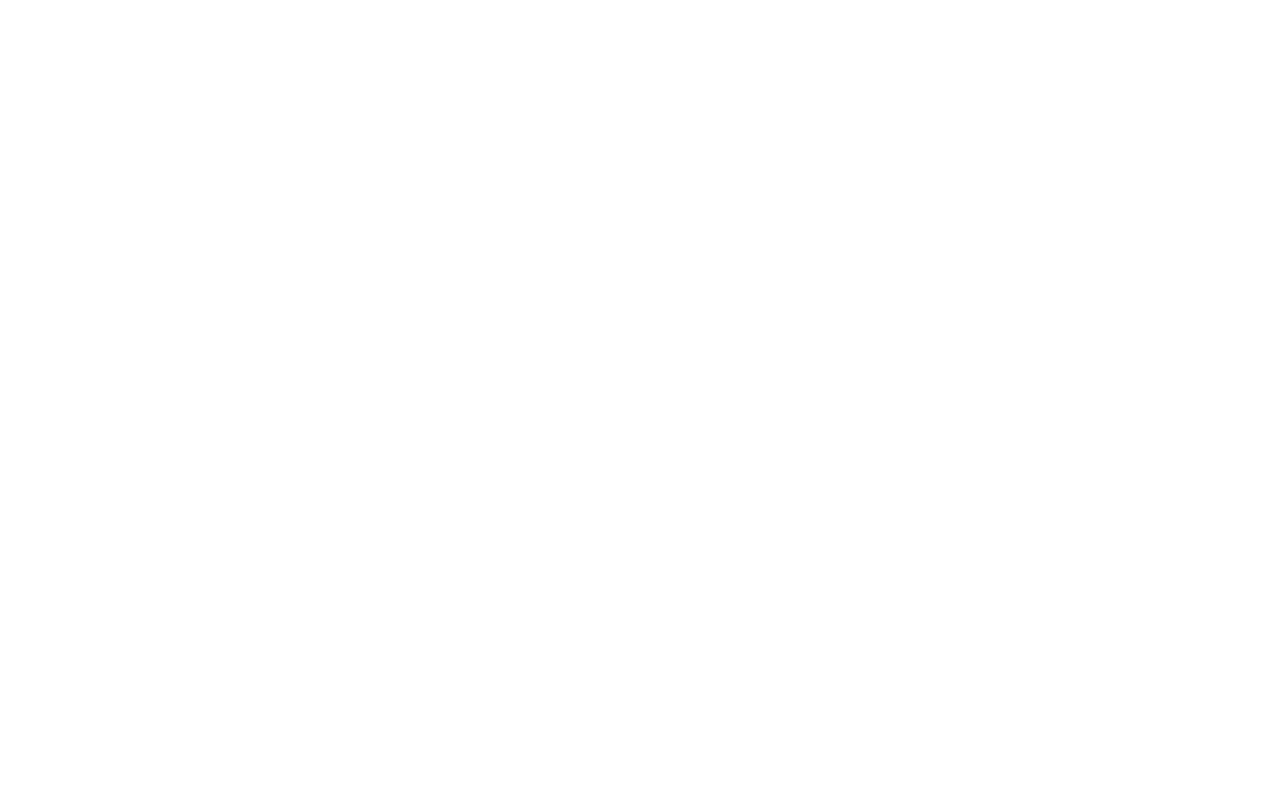
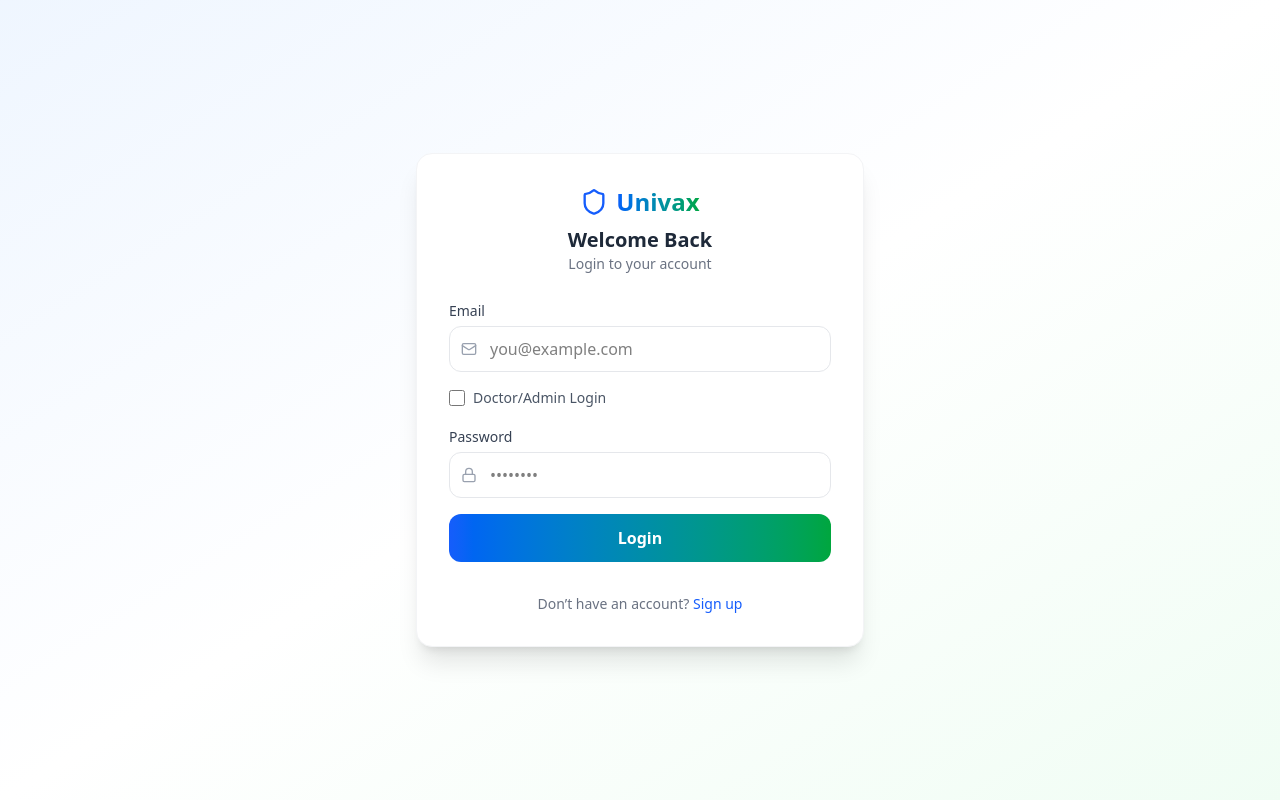
Before and after one commit to JanishaMadunith/UniVax, a React app in the folder Frontend/: page /login in a window 1280 px wide. Before the commit this address had no page. Built offline with nearby package versions, Linux system fonts and the light colour scheme; the HTML template or start-up script is replaced by a standard one.

Commit message:
Login page created

```diff
--- a/Frontend/src/App.jsx
+++ b/Frontend/src/App.jsx
@@ -1,17 +1,36 @@
-import React from 'react'
-import { BrowserRouter as Router, Routes, Route } from "react-router-dom";
-import SignUp from './components/Auth/Signup'
+import React from 'react';
+import { BrowserRouter as Router, Routes, Route, Navigate } from "react-router-dom";
+import SignUp from './components/Auth/Signup';
+import Login from './components/Auth/Login';
+
+// (Optional placeholders for now — you can replace later)
+const PatientDashboard = () => <h1>Patient Dashboard</h1>;
+const DoctorDashboard = () => <h1>Doctor Dashboard</h1>;
+const AdminDashboard = () => <h1>Admin Dashboard</h1>;
 
 function App() {
   return (
     <Router>
       <Routes>
-        <Route path="/" element={<SignUp />} />
+
+        {/* Redirect to signup */}
+        <Route path="/" element={<Navigate to="/signup" />} />
+
+        {/* Auth Routes */}
+        <Route path="/signup" element={<SignUp />} />
+        <Route path="/login" element={<Login />} />
+
+        {/* Role-based Dashboards */}
+        <Route path="/patient/dashboard" element={<PatientDashboard />} />
+        <Route path="/doctor/dashboard" element={<DoctorDashboard />} />
+        <Route path="/admin/dashboard" element={<AdminDashboard />} />
+
         {/* Fallback */}
-        {/* <Route path="*" element={<SignUp />} /> */}
+        <Route path="*" element={<Navigate to="/signup" />} />
+
       </Routes>
     </Router>
-  )
+  );
 }
 
 export default App;
--- /dev/null
+++ b/Frontend/src/components/Auth/Login.jsx
@@ -0,0 +1,249 @@
+// src/components/Login.jsx
+import React, { useState } from 'react';
+import { Mail, Lock, Shield, AlertCircle } from 'lucide-react';
+import { toast } from 'react-toastify';
+import { Link, useNavigate } from 'react-router-dom';
+
+const Login = () => {
+  const navigate = useNavigate();
+
+  const [formData, setFormData] = useState({
+    email: '',
+    password: '',
+    isPrivilegedLogin: false
+  });
+
+  const [errors, setErrors] = useState({});
+  const [isSubmitting, setIsSubmitting] = useState(false);
+
+  // ---------------- VALIDATION ----------------
+  const validateForm = () => {
+    const newErrors = {};
+
+    if (!formData.email.trim()) {
+      newErrors.email = 'Email is required';
+    }
+
+    if (!formData.password) {
+      newErrors.password = 'Password is required';
+    }
+
+    setErrors(newErrors);
+    return Object.keys(newErrors).length === 0;
+  };
+
+  // ---------------- HANDLE CHANGE ----------------
+  const handleChange = (e) => {
+    const { name, value, type, checked } = e.target;
+
+    setFormData(prev => ({
+      ...prev,
+      [name]: type === 'checkbox' ? checked : value
+    }));
+
+    // Clear field error
+    if (errors[name]) {
+      setErrors(prev => ({ ...prev, [name]: '' }));
+    }
+
+    // Clear submit error when typing
+    if (errors.submit) {
+      setErrors(prev => ({ ...prev, submit: '' }));
+    }
+  };
+
+  // ---------------- HANDLE SUBMIT ----------------
+  const handleSubmit = async (e) => {
+    e.preventDefault();
+
+    if (!validateForm()) {
+      toast.warning('Please fill all fields correctly!');
+      return;
+    }
+
+    setIsSubmitting(true);
+
+    try {
+      const response = await fetch('http://localhost:5001/api/V1/users/login', {
+        method: 'POST',
+        headers: { 'Content-Type': 'application/json' },
+        body: JSON.stringify({
+          email: formData.email.toLowerCase(),
+          password: formData.password
+        })
+      });
+
+      const data = await response.json();
+
+      if (response.ok) {
+        const user = data.user;
+
+        // 🔴 ROLE VALIDATION WITH INLINE ERROR
+
+        // Doctor/Admin without checkbox
+        if (!formData.isPrivilegedLogin && (user.role === 'Doctor' || user.role === 'Admin')) {
+          const message = 'Please login according to your role (Doctor/Admin).';
+          setErrors({ submit: message });
+          toast.error(message);
+          setIsSubmitting(false);
+          return;
+        }
+
+        // Patient with checkbox
+        if (formData.isPrivilegedLogin && user.role === 'Patient') {
+          const message = 'Please login as a Patient without selecting Doctor/Admin.';
+          setErrors({ submit: message });
+          toast.error(message);
+          setIsSubmitting(false);
+          return;
+        }
+
+        // Save token + user
+        if (data.token) {
+          localStorage.setItem('token', data.token);
+        }
+        localStorage.setItem('user', JSON.stringify(user));
+
+        toast.success('Login successful!');
+
+        // 🔵 ROLE-BASED REDIRECTION
+        switch (user.role) {
+          case 'Patient':
+            navigate('/patient/dashboard');
+            break;
+          case 'Doctor':
+            navigate('/doctor/dashboard');
+            break;
+          case 'Admin':
+            navigate('/admin/dashboard');
+            break;
+          default:
+            navigate('/');
+        }
+
+      } else {
+        const message = data.message || 'Invalid email or password';
+        toast.error(message);
+        setErrors({ submit: message });
+      }
+
+    } catch (error) {
+      console.error(error);
+      const message = 'Network error. Please try again.';
+      toast.error(message);
+      setErrors({ submit: message });
+    } finally {
+      setIsSubmitting(false);
+    }
+  };
+
+  // ---------------- UI ----------------
+  return (
+    <div className="min-h-screen bg-gradient-to-br from-blue-50 via-white to-green-50 flex items-center justify-center px-4">
+      <div className="w-full max-w-md bg-white rounded-2xl shadow-xl p-8 border border-gray-100">
+
+        {/* Header */}
+        <div className="text-center mb-6">
+          <div className="flex justify-center items-center space-x-2 mb-2">
+            <Shield className="w-7 h-7 text-blue-600" />
+            <span className="text-2xl font-bold bg-gradient-to-r from-blue-600 to-green-600 bg-clip-text text-transparent">
+              Univax
+            </span>
+          </div>
+          <h2 className="text-xl font-semibold text-gray-800">Welcome Back</h2>
+          <p className="text-sm text-gray-500">Login to your account</p>
+        </div>
+
+        {/* 🔴 INLINE ERROR (MAIN ONE YOU WANTED) */}
+        {errors.submit && (
+          <div className="mb-4 p-3 bg-red-50 border border-red-200 rounded-xl text-red-600 flex items-center">
+            <AlertCircle className="w-4 h-4 mr-2" />
+            {errors.submit}
+          </div>
+        )}
+
+        {/* Form */}
+        <form onSubmit={handleSubmit} className="space-y-4">
+
+          {/* Email */}
+          <div>
+            <label className="text-sm font-medium text-gray-700">Email</label>
+            <div className="relative mt-1">
+              <Mail className="absolute left-3 top-1/2 -translate-y-1/2 w-4 h-4 text-gray-400" />
+              <input
+                type="email"
+                name="email"
+                value={formData.email}
+                onChange={handleChange}
+                className={`w-full pl-10 py-2.5 border rounded-xl ${
+                  errors.email ? 'border-red-300' : 'border-gray-200'
+                }`}
+                placeholder="you@example.com"
+              />
+            </div>
+          </div>
+
+          {/* Checkbox */}
+          <div>
+            <div className="flex items-center space-x-2">
+              <input
+                type="checkbox"
+                name="isPrivilegedLogin"
+                checked={formData.isPrivilegedLogin}
+                onChange={handleChange}
+                className="w-4 h-4 text-blue-600"
+              />
+              <label className="text-sm text-gray-600">
+                Doctor/Admin Login
+              </label>
+            </div>
+          </div>
+
+          {/* Password */}
+          <div>
+            <label className="text-sm font-medium text-gray-700">Password</label>
+            <div className="relative mt-1">
+              <Lock className="absolute left-3 top-1/2 -translate-y-1/2 w-4 h-4 text-gray-400" />
+              <input
+                type="password"
+                name="password"
+                value={formData.password}
+                onChange={handleChange}
+                className={`w-full pl-10 py-2.5 border rounded-xl ${
+                  errors.password ? 'border-red-300' : 'border-gray-200'
+                }`}
+                placeholder="••••••••"
+              />
+            </div>
+          </div>
+
+          {/* Button */}
+          <button
+            type="submit"
+            disabled={isSubmitting}
+            className={`w-full py-3 rounded-xl text-white font-semibold ${
+              isSubmitting
+                ? 'bg-blue-400'
+                : 'bg-gradient-to-r from-blue-600 to-green-600 hover:scale-[1.02]'
+            }`}
+          >
+            {isSubmitting ? 'Logging in...' : 'Login'}
+          </button>
+
+          {/* Footer */}
+          <div className="text-center mt-4">
+            <p className="text-sm text-gray-500">
+              Don’t have an account?{' '}
+              <Link to="/signup" className="text-blue-600 font-medium hover:underline">
+                Sign up
+              </Link>
+            </p>
+          </div>
+
+        </form>
+      </div>
+    </div>
+  );
+};
+
+export default Login;
--- a/Frontend/src/components/Auth/Signup.jsx
+++ b/Frontend/src/components/Auth/Signup.jsx
@@ -2,6 +2,7 @@
 import React, { useState } from 'react';
 import { Calendar, Shield, Mail, Lock, User, Phone, AlertCircle, CheckCircle, MapPin } from 'lucide-react';
 import { toast } from 'react-toastify';
+import { Link } from 'react-router-dom';
 import 'react-toastify/dist/ReactToastify.css';
 
 const SignUp = () => {
@@ -542,9 +543,9 @@
               <div className="text-center mt-6">
                 <p className="text-sm text-gray-500">
                   Already have an account?{' '}
-                  <a href="/login" className="text-blue-600 hover:underline font-medium">
+                  <Link to="/login" className="text-blue-600 hover:underline font-medium">
                     Sign in
-                  </a>
+                  </Link>
                 </p>
               </div>
 
```
Also changed, not shown: Frontend/src/components/patient/Appointments.jsx (added).
